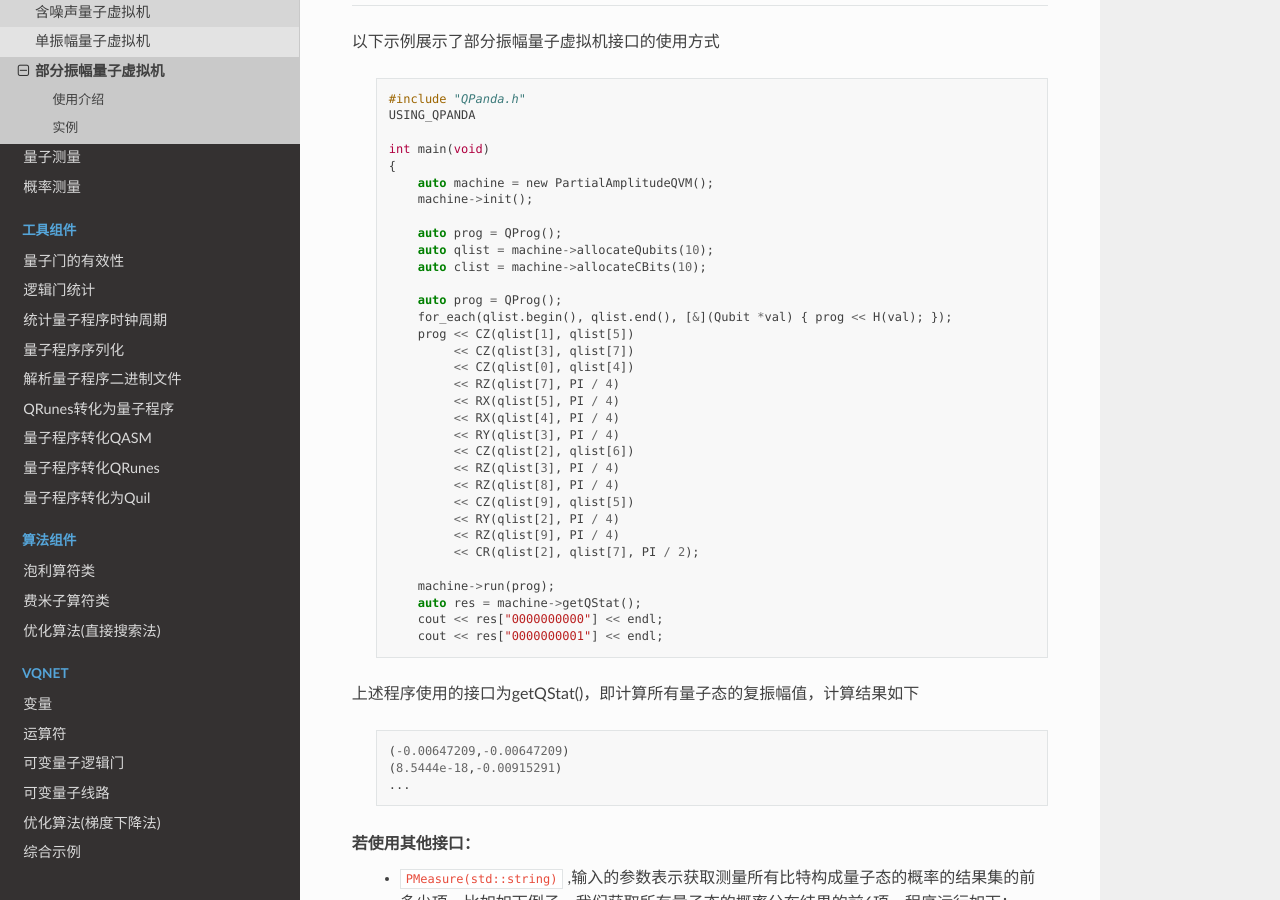
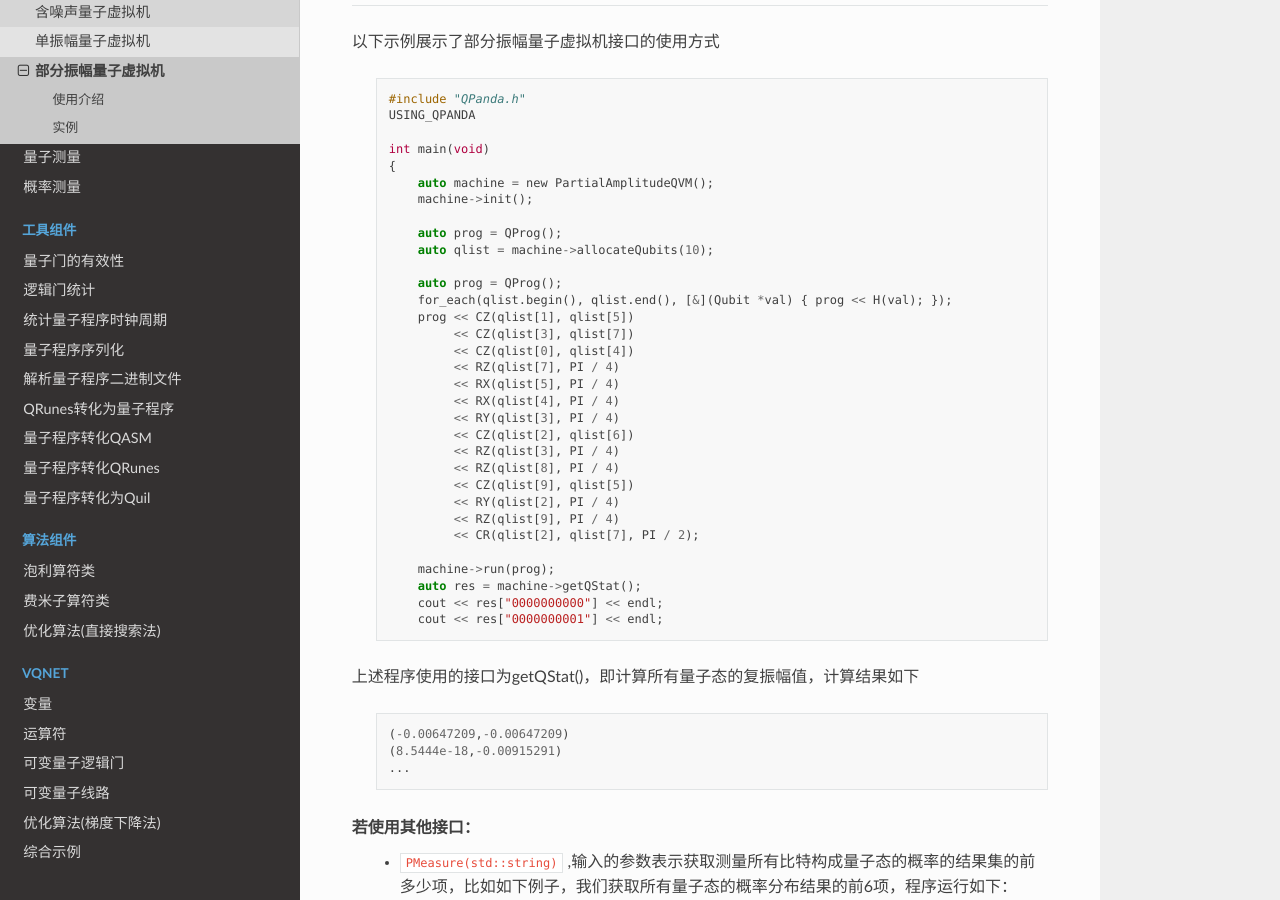
Before and after one commit to liye0005/QPanda-Toturial, a Sphinx documentation site: the page built from source/PartialAmplitude.rst, in a window 1280 px wide and 900 px high, scrolled down 1126 px. Built offline with Sphinx 7.4.7 and the Read the Docs theme 2.0.0, drawn with Linux system fonts in a browser that asks for light colours; pages that are not in the unit, such as notebooks, are missing from menus.

Commit message:
更改部分振幅和单振幅量子虚拟机内容

```diff
--- a/source/PartialAmplitude.rst
+++ b/source/PartialAmplitude.rst
@@ -65,7 +65,6 @@ QPanda2中设计了 ``PartialAmplitudeQVM`` 类用于运行部分振幅模拟量
 
             auto prog = QProg();
             auto qlist = machine->allocateQubits(10);
-            auto clist = machine->allocateCBits(10);
 
             auto prog = QProg();
             for_each(qlist.begin(), qlist.end(), [&](Qubit *val) { prog << H(val); });
--- a/source/SingleAmplitude.rst
+++ b/source/SingleAmplitude.rst
@@ -66,7 +66,6 @@ QPanda2中设计了 ``SingleAmplitudeQVM`` 类用于运行单振幅模拟量子
 
             auto prog = QProg();
             auto qlist = machine->allocateQubits(10);
-            auto clist = machine->allocateCBits(10);
 
             for_each(qlist.begin(), qlist.end(), [&](Qubit *val) { prog << H(val); });
             prog << CZ(qlist[1], qlist[5])
```
